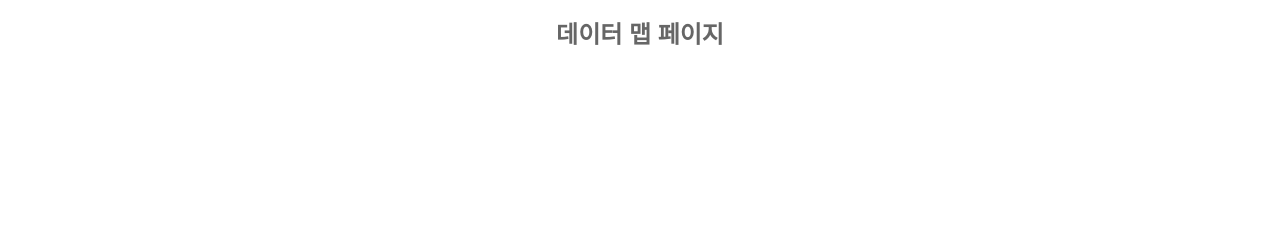
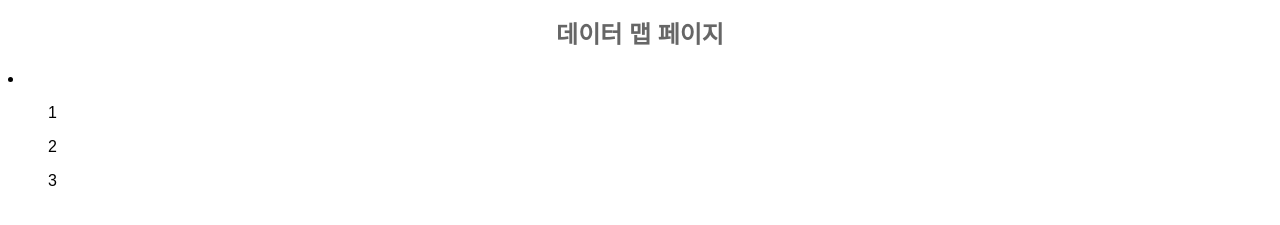
Before and after one commit to erldang/MDMS, a Vue app in the folder Front-end/mdms_fe/: page /user-data-map in a window 1280 px wide. Shown: the part 269-494 px from the top of the page. Built offline with nearby package versions, Linux system fonts and the light colour scheme; sample sign-in values are in the browser's storage.

Commit message:
맵그리기

```diff
--- a/Front-end/mdms_fe/package.json
+++ b/Front-end/mdms_fe/package.json
@@ -8,6 +8,7 @@
     "lint": "vue-cli-service lint"
   },
   "dependencies": {
+    "@amcharts/amcharts5": "^5.5.6",
     "axios": "^1.6.0",
     "core-js": "^3.8.3",
     "vue": "^3.2.13",
--- a/Front-end/mdms_fe/src/Page/DataMap/DataMap.vue
+++ b/Front-end/mdms_fe/src/Page/DataMap/DataMap.vue
@@ -11,12 +11,140 @@
       <!-- 페이지 제목 -->
       <h2>데이터 맵 페이지</h2>
       <!-- 여기에 필요한 거 추가 하면 됩니다 제목도 지워도 됩니다 -->
+      <!-- <div id="chartdiv" ref="chartdiv"></div> // 맵 그리기-->
+      <div class="catalog">
+        <li>
+          <ul>1</ul>
+          <ul>2</ul>
+          <ul>3</ul>
+        </li>
+      </div>
     </div>
 </template>
 
 <script>
+  // 맵그리기
+  // import * as am5 from "@amcharts/amcharts5";
+  // import * as am5hierarchy from "@amcharts/amcharts5/hierarchy";
+  // import am5themes_Animated from "@amcharts/amcharts5/themes/Animated";
+
   export default {
     name: 'DataMap', // 컴포넌트 이름
+    mounted() {
+      // // Create root element
+      // // https://www.amcharts.com/docs/v5/getting-started/#Root_element
+      // var root = am5.Root.new(this.$refs.chartdiv);
+
+      // // Set themes
+      // // https://www.amcharts.com/docs/v5/concepts/themes/
+      // root.setThemes([am5themes_Animated.new(root)]);
+
+      // // Create wrapper container
+      // let container = root.container.children.push(am5.Container.new(root, {
+      //   width: am5.percent(80),
+      //   height: am5.percent(80),
+      //   layout: root.verticalLayout
+      // }));
+
+      // var data = {
+      //   children: [{
+      //     name: "Fruity",
+      //     children: [{
+      //       name: "테스트용 베리종류",
+      //       children: [
+      //         {
+      //           name: "테스트용 베리1",
+      //           value: 2,
+      //         },
+      //         {
+      //           name: "테스트용 베리2",
+      //           value: 3,
+      //         }
+      //       ]
+      //       },
+      //       {
+      //         name: "기타 과일",
+      //         children: [
+      //         {
+      //           name: "코코넛",
+      //           value: 1
+      //         },
+      //         {
+      //           name: "체리",
+      //           value: 1
+      //         }
+      //       ]
+      //     }]
+      //   }]
+      // };
+
+      // // Create series
+      // // https://www.amcharts.com/docs/v5/charts/hierarchy/#Adding
+      // let series = container.children.push(am5hierarchy.ForceDirected.new(root, {
+      //   singleBranchOnly: false,
+      //   downDepth: 2, //클릭시 한번에 출력되는 깊이
+      //   topDepth: 1, // 출력시 상위 몇번째의 깊이에 있는 종류를 기점으로 출력시켜 줄것인가
+      //   initialDepth: 2, // 첫 출력시 한번에 보여줄 깊이(몇단계 아래까지 보여줄 것인가)
+      //   valueField: "value", // value로 하면 수치에 따라 표현, 이름으로 하면 해당 이름이 출력 숫자면 크기가 조절됨
+      //   // valueField: 3, 크기 고정하고 수치만 그리는거 모르겠음
+      //   categoryField: "name",
+      //   childDataField: "children",
+      //   idField: "value",
+      //   linkWithField: "linkWith",
+      //   manyBodyStrength: -15, // 서로간의 거리(-일수록 더 멀리 멀어짐)
+      //   centerStrength: 0.3, // 멀어짐 정도 인거같은데 1보다 커지면 동그라미로 뭉침
+      //   // 구체 크기조절
+      //   minRadius: am5.percent(6),
+      //   maxRadius: am5.percent(6),
+      //   // 이미지 변경
+      //   // series.circles.template.set("forceHidden", true);
+      //   // series.outerCircles.template.set("forceHidden", true);
+      //   // src: asdfg
+      // }));
+
+      // // // Disable circles
+      // // series.circles.template.set("forceHidden", true);
+      // // series.outerCircles.template.set("forceHidden", true);
+
+      // // ... except for central node
+      // series.circles.template.adapters.add("forceHidden", function(forceHidden, target) {
+      // return target.dataItem.get("depth") == 0 ? false: forceHidden;
+      // });
+      // // Set up labels
+      // series.labels.template.setAll({
+      // fill: am5.color(0x000000),
+      // y: 45,
+      // oversizedBehavior: "none"
+      // });
+
+      // // Use adapter to leave central node label centered
+      // series.labels.template.adapters.add("forceHidden", function(forceHidden, target) {
+      // return target.dataItem.get("depth") == 0 ? false : forceHidden;
+      // });
+
+      // // Use template.setup function to prep up node with an image
+      // series.nodes.template.setup = function(target) {
+      //   target.events.on("dataitemchanged", function(ev) {
+      //       target.children.push(am5.Picture.new(root, {
+      //       width: 0,
+      //       height: 0,
+      //       centerX: am5.percent(50),
+      //       centerY: am5.percent(50),
+      //       src: ev.target.dataItem.dataContext.image
+      //     }));
+      //   });
+      // }
+      // series.get("colors").setAll({
+      //   step: 2
+      // });
+
+      // series.links.template.set("strength", 1); // 모양 결정하는거 같음 0~4 까지 출력됨 0은 서로 꼬여있음 1이나 3은 같아보임
+      // series.data.setAll([data]);
+      // series.set("selectedDataItem", series.dataItems[0]);
+
+      // // Make stuff animate on load
+      // series.appear(1000, 300); // 출력속도, 처음 출현속도 같음
+    },
     methods: {
       // 경로(route)를 인자로 받아 해당 경로로 라우팅하는 메소드
       navigateTo(route) {
@@ -25,7 +153,7 @@
       // 현재 페이지 경로가 주어진 경로(route)와 일치하는지 확인하는 메소드
       isCurrentPage(route) {
         return this.$route.path === route;
-      }
+      },
     }
   }
 </script>
@@ -56,5 +184,9 @@
   color: white; /* 글자 색상 */
   cursor: default; /* 마우스 커서 스타일 */
 }
-
+/* #chartdiv {
+    width: 100%;
+    max-width: 100%;
+    height: 50rem;
+} */
 </style>
```
Also changed, not shown: 1 other file (tests, documents, lock files or other folders).
